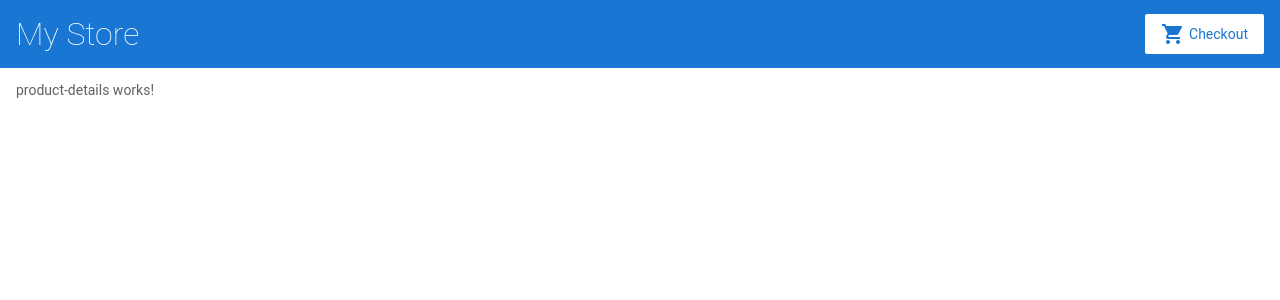
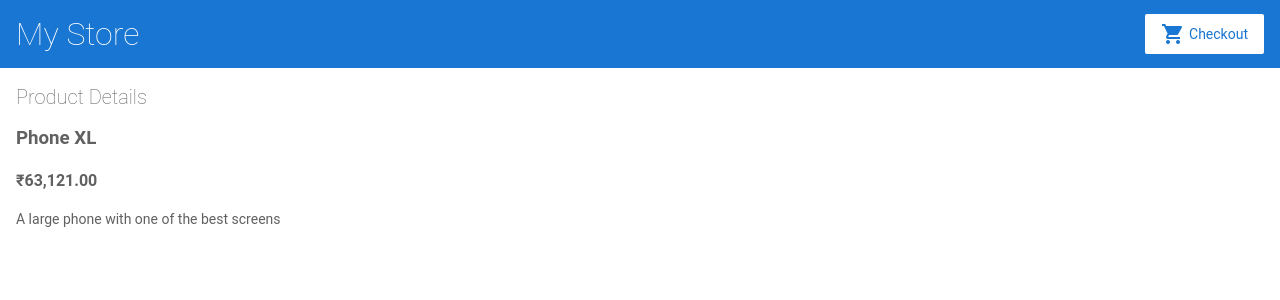
Before and after one commit to saideepd/angular-product-list-app, an Angular app: page /products/1 in a window 1280 px wide. Shown: the top 300 px of the page. Built offline with nearby package versions, Linux system fonts and the light colour scheme.

Commit message:
Added ActivatedRoute to get current route details & display the current product details as per paroductId in route

```diff
--- a/src/app/product-details/product-details.component.html
+++ b/src/app/product-details/product-details.component.html
@@ -1 +1,7 @@
-<p>product-details works!</p>
+<h2>Product Details</h2>
+
+<div *ngIf="product">
+    <h3>{{ product.name }}</h3>
+    <h4>{{ product.price * 79 | currency:'INR' }}</h4>
+    <p>{{ product.description }}</p>
+</div>
--- a/src/app/product-details/product-details.component.ts
+++ b/src/app/product-details/product-details.component.ts
@@ -1,4 +1,6 @@
 import { Component, OnInit } from '@angular/core';
+import { ActivatedRoute } from '@angular/router';
+import { Product, products } from '../products';
 
 @Component({
   selector: 'app-product-details',
@@ -7,9 +9,17 @@ import { Component, OnInit } from '@angular/core';
 })
 export class ProductDetailsComponent implements OnInit {
 
-  constructor() { }
+  product: Product | undefined;
+
+  constructor(private route: ActivatedRoute) { }
 
   ngOnInit(): void {
+    // First get the product id from the current route
+    const routeParams = this.route.snapshot.paramMap;
+    const productIdFromRoute = Number(routeParams.get('productId'));
+
+    // Find the product that corresponds with the id provided in the route
+    this.product = products.find(product => product.id === productIdFromRoute)
   }
 
 }
```
